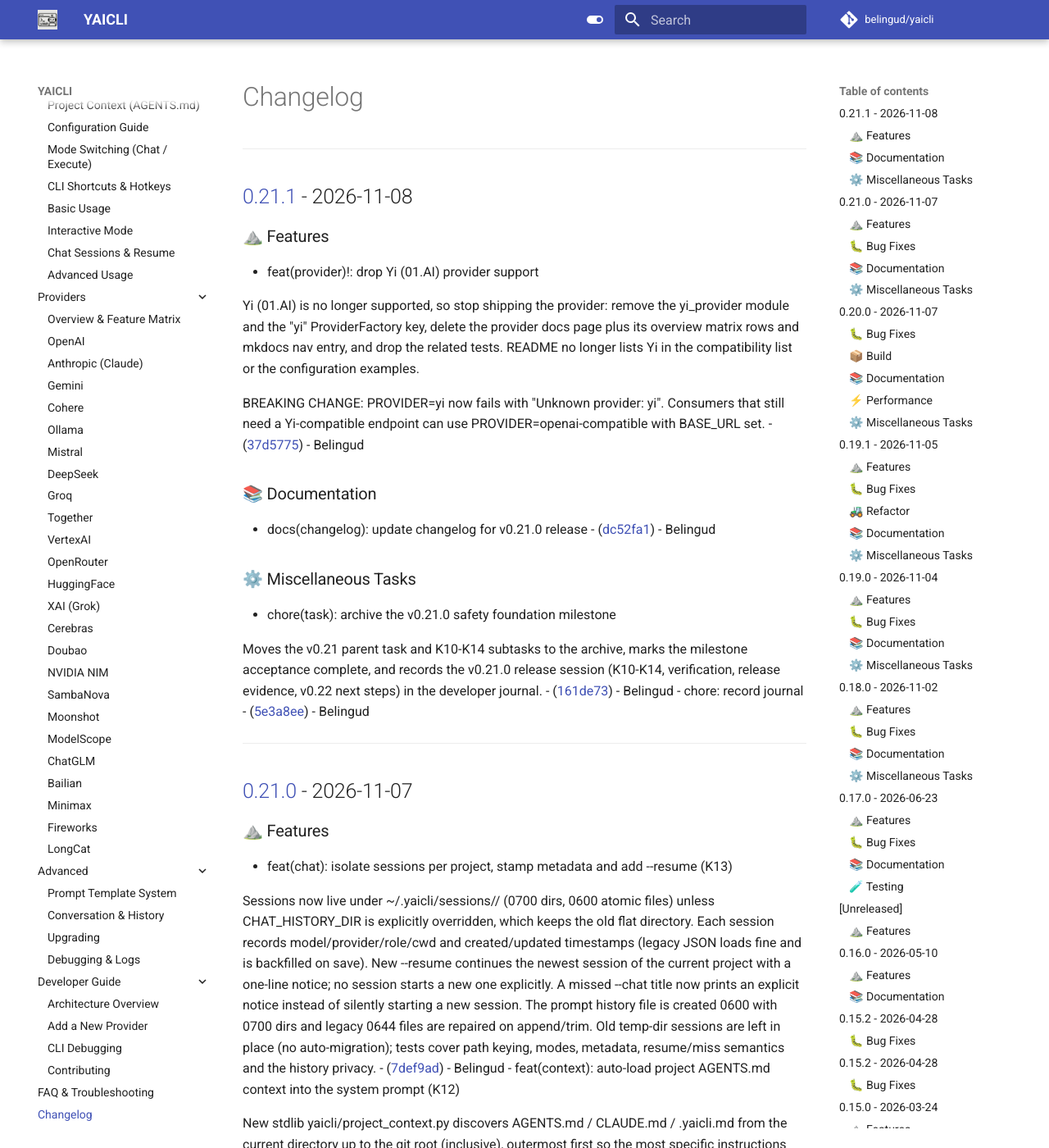
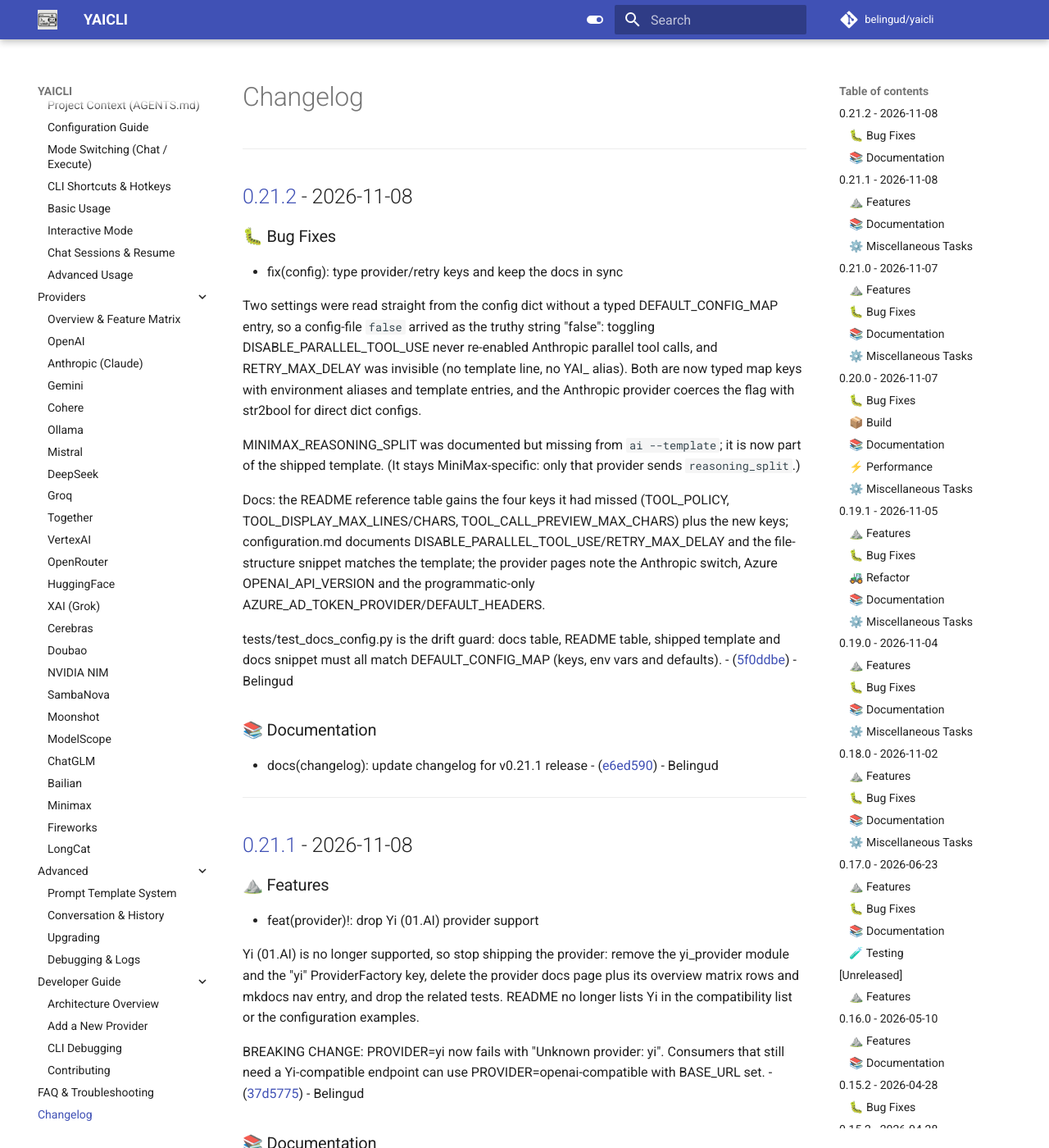
Before and after one commit to belingud/yaicli, an MkDocs documentation site: the page built from docs/changelog.md, in a window 1280 px wide and 1400 px high. Shown: the whole window at 82% size. Built offline with MkDocs 1.6.1 and Material for MkDocs 9.7.7, drawn with Linux system fonts in a browser that asks for light colours; comment, search, counter and statistics services are not loaded.

Commit message:
docs(changelog): update changelog for v0.21.2 release

```diff
--- a/docs/changelog.md
+++ b/docs/changelog.md
@@ -1,3 +1,38 @@
+
+---
+## [0.21.2](https://github.com/belingud/yaicli/compare/v0.21.1..v0.21.2) - 2026-11-08
+
+### 🐛 Bug Fixes
+
+- fix(config): type provider/retry keys and keep the docs in sync
+
+Two settings were read straight from the config dict without a typed
+DEFAULT_CONFIG_MAP entry, so a config-file `false` arrived as the truthy
+string "false": toggling DISABLE_PARALLEL_TOOL_USE never re-enabled Anthropic
+parallel tool calls, and RETRY_MAX_DELAY was invisible (no template line, no
+YAI_ alias). Both are now typed map keys with environment aliases and template
+entries, and the Anthropic provider coerces the flag with str2bool for direct
+dict configs.
+
+MINIMAX_REASONING_SPLIT was documented but missing from `ai --template`; it is
+now part of the shipped template. (It stays MiniMax-specific: only that
+provider sends `reasoning_split`.)
+
+Docs: the README reference table gains the four keys it had missed (TOOL_POLICY,
+TOOL_DISPLAY_MAX_LINES/CHARS, TOOL_CALL_PREVIEW_MAX_CHARS) plus the new keys;
+configuration.md documents DISABLE_PARALLEL_TOOL_USE/RETRY_MAX_DELAY and the
+file-structure snippet matches the template; the provider pages note the
+Anthropic switch, Azure OPENAI_API_VERSION and the programmatic-only
+AZURE_AD_TOKEN_PROVIDER/DEFAULT_HEADERS.
+
+tests/test_docs_config.py is the drift guard: docs table, README table, shipped
+template and docs snippet must all match DEFAULT_CONFIG_MAP (keys, env vars and
+defaults). - ([5f0ddbe](https://github.com/belingud/yaicli/commit/5f0ddbe0bf3692615c266f2b334bf96c95d20550)) - Belingud
+
+### 📚 Documentation
+
+- docs(changelog): update changelog for v0.21.1 release - ([e6ed590](https://github.com/belingud/yaicli/commit/e6ed5909f65f74efc1f1142eb184977e3ef2ca84)) - Belingud
+
 
 ---
 ## [0.21.1](https://github.com/belingud/yaicli/compare/v0.21.0..v0.21.1) - 2026-11-08
```
Also changed, not shown: CHANGELOG.md (+35 -0 lines), 1 other file.
